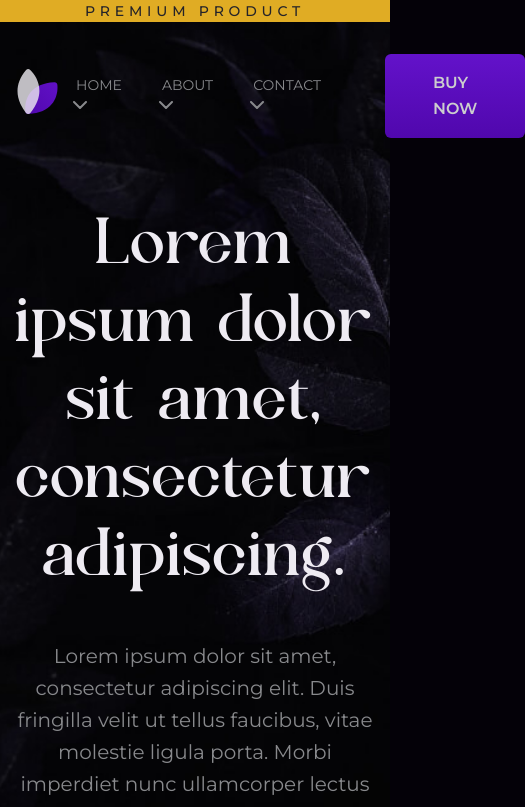
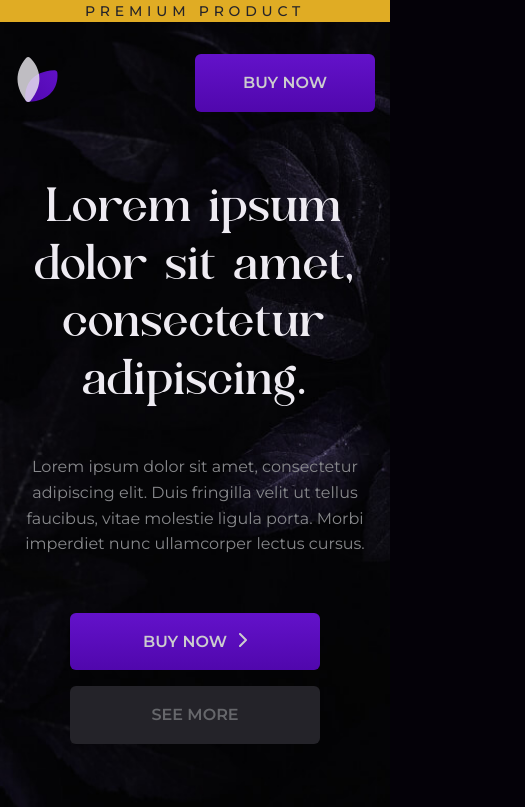
Before and after one commit to Alisson-Lima/NatureFlagrance, a React (Vite) app: page / in a window 390 px wide. Shown: the top 807 px of the page, 525 px wide, since content can reach past the window. Built offline with nearby package versions, Linux system fonts and the light colour scheme.

Commit message:
hero mobile responsivity

```diff
--- a/src/components/Header/index.jsx
+++ b/src/components/Header/index.jsx
@@ -1,5 +1,6 @@
 import ButtonLink from "../ButtonLink"
 export default function Header(){
+
     return(
         <header className="Header">
             <div className="premium"><p>Premium product</p></div>
@@ -13,7 +14,7 @@ export default function Header(){
                     </svg>
                 </a>
                 <div className="menu flex">
-                    <ul className="flex">
+                    <ul className="flex no-mobile">
                         <li><a href="#">
                             Home
                             <svg className="arrow-bottom" width="8" height="14" viewBox="0 0 8 14" fill="none" xmlns="http://www.w3.org/2000/svg">
--- a/src/sass/_typography.scss
+++ b/src/sass/_typography.scss
@@ -43,3 +43,27 @@ a{
 .center{
     text-align: center;
 }
+
+// MediaQuery
+
+@media screen and (max-width: 550px){
+
+    h1{
+        font-size: 48px;
+    }
+    h2{
+        font-size: 40px;
+    }
+    h3{
+        font-size: 24px;
+    }
+    h4{
+        font-size: 18px;
+    }
+    h5{
+        font-size: 16px;
+    }
+    p, a{
+        font-size: 16px;
+    }
+}
--- a/src/styleGlobal.css
+++ b/src/styleGlobal.css
@@ -48,6 +48,26 @@ a {
   text-align: center;
 }
 
+@media screen and (max-width: 550px) {
+  h1 {
+    font-size: 48px;
+  }
+  h2 {
+    font-size: 40px;
+  }
+  h3 {
+    font-size: 24px;
+  }
+  h4 {
+    font-size: 18px;
+  }
+  h5 {
+    font-size: 16px;
+  }
+  p, a {
+    font-size: 16px;
+  }
+}
 .purple {
   color: #6312CA;
 }
@@ -121,6 +141,7 @@ html {
   text-transform: uppercase;
   font-size: 16px;
   font-weight: 600;
+  max-width: 250px;
 }
 
 .primary {
@@ -332,3 +353,21 @@ html {
   opacity: 0;
   pointer-events: none;
 }
+
+@media screen and (max-width: 732px) {
+  .no-mobile {
+    display: none;
+  }
+  .text-content .button {
+    margin: 0 auto;
+    display: block;
+  }
+  .text-content .button:last-child {
+    margin: 16px auto;
+  }
+}
+@media screen and (min-width: 732px) {
+  .no-mobile {
+    display: flex;
+  }
+}
--- a/src/styleGlobal.scss
+++ b/src/styleGlobal.scss
@@ -58,6 +58,7 @@ html{
     text-transform: uppercase;
     font-size: 16px;
     font-weight: 600;
+    max-width: 250px;
 }
 
 .primary{
@@ -164,8 +165,6 @@ html{
     }
     .button{
         margin-right: 16px;
-        // &:nth-child(1){
-        // }
         &:last-child{
             margin-left: 16px;
         }
@@ -279,3 +278,21 @@ html{
     opacity: 0;
     pointer-events: none;
 }
+
+@media screen and (max-width: 732px) {
+    .no-mobile{
+        display: none;
+    }
+    .text-content .button{
+            margin: 0 auto;
+            display: block;
+            &:last-child{
+                margin: 16px auto;
+            }
+        }
+    }
+@media screen and (min-width: 732px) {
+    .no-mobile{
+        display: flex;
+    }
+}
```
